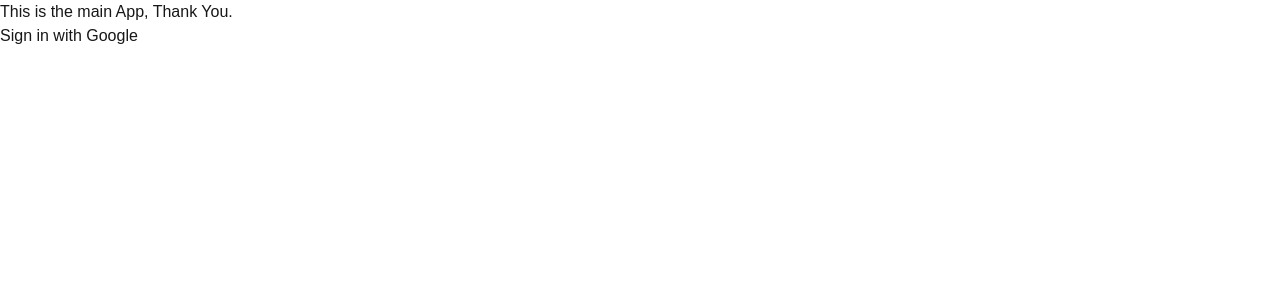
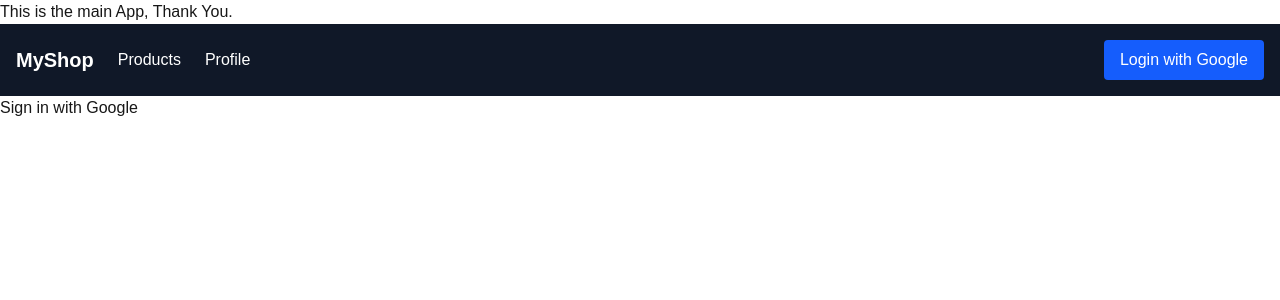
Before and after one commit to sujanpuri/eShop, a Next.js app: page / in a window 1280 px wide. Shown: the top 300 px of the page. Built offline with nearby package versions, Linux system fonts and the light colour scheme; no server answers.

Commit message:
Built Products Showcase Page

```diff
--- /dev/null
+++ b/app/components/Navbar.js
@@ -0,0 +1,44 @@
+"use client";
+
+import Link from "next/link";
+import { useSession, signIn, signOut } from "next-auth/react";
+
+export default function Navbar() {
+  const { data: session, status } = useSession();
+
+  return (
+    <nav className="bg-gray-900 text-white p-4 flex justify-between items-center">
+      <div className="flex items-center space-x-6">
+        <Link href="/" className="text-xl font-bold hover:text-gray-300">
+          MyShop
+        </Link>
+        <Link href="/routes/products" className="hover:text-gray-300">
+          Products
+        </Link>
+        <Link href="/routes/profile" className="hover:text-gray-300">
+          Profile
+        </Link>
+      </div>
+
+      <div>
+        {status === "loading" ? (
+          <p>Loading...</p>
+        ) : session ? (
+          <button
+            onClick={() => signOut()}
+            className="bg-red-600 px-4 py-2 rounded hover:bg-red-700 transition"
+          >
+            Logout
+          </button>
+        ) : (
+          <button
+            onClick={() => signIn("google")}
+            className="bg-blue-600 px-4 py-2 rounded hover:bg-blue-700 transition"
+          >
+            Login with Google
+          </button>
+        )}
+      </div>
+    </nav>
+  );
+}
--- /dev/null
+++ b/app/context/ItemContext.js
@@ -0,0 +1,39 @@
+"use client";
+
+import React, { createContext, useState, useEffect, useContext } from "react";
+
+const ItemContext = createContext();
+
+export function ItemProvider({ children }) {
+  const [items, setItems] = useState(null);
+  const [error, setError] = useState(null);
+
+  useEffect(() => {
+    const timer = setTimeout(async () => {
+      try {
+        const res = await fetch(
+          `${process.env.NEXT_PUBLIC_BACKEND_URL}/api/items`
+        );
+
+        if (!res.ok) throw new Error("Failed to fetch items");
+        const data = await res.json();
+        // console.log("Fetched items:", data);
+        setItems(data);
+      } catch (err) {
+        setError(err.message);
+      }
+    }, 1000);
+
+    return () => clearTimeout(timer);
+  }, []);
+
+  return (
+    <ItemContext.Provider value={{ items, error }}>
+      {children}
+    </ItemContext.Provider>
+  );
+}
+
+export function useItems() {
+  return useContext(ItemContext);
+}
--- a/app/layout.js
+++ b/app/layout.js
@@ -1,6 +1,7 @@
 import "./globals.css";
 import { AuthProvider } from "./provider";
 import { UserProvider } from "./context/userContext";
+import { ItemProvider } from "./context/ItemContext";
 
 export const metadata = {
   title: "My App",
@@ -12,7 +13,9 @@ export default function RootLayout({ children }) {
     <html lang="en">
       <body>
         <AuthProvider>
-          <UserProvider>{children}</UserProvider>
+          <UserProvider>
+            <ItemProvider>{children}</ItemProvider>
+          </UserProvider>
         </AuthProvider>
       </body>
     </html>
--- a/app/page.js
+++ b/app/page.js
@@ -1,11 +1,13 @@
 import React from "react";
 import LoginButton from "./components/LoginButton";
+import Navbar from "./components/Navbar";
 
 const App = () => {
   return (
     <div>
       <div>This is the main App, Thank You.</div>
 
+      <Navbar />
       <LoginButton />
     </div>
   );
--- /dev/null
+++ b/app/routes/products/page.js
@@ -0,0 +1,64 @@
+"use client";
+
+import { useItems } from "@/app/context/ItemContext";
+import Image from "next/image";
+
+export default function ProductPage() {
+  const { items, error } = useItems();
+
+  if (error) return <p className="p-4 text-red-600">Error: {error}</p>;
+
+  if (!items) return <p className="p-4">Loading products in background...</p>;
+
+  // Group products by category
+  const productsByCategory = items.reduce((acc, product) => {
+    const cat = product.category || "Uncategorized";
+    if (!acc[cat]) acc[cat] = [];
+    acc[cat].push(product);
+    return acc;
+  }, {});
+
+  return (
+    <div className="max-w-6xl mx-auto p-6">
+      <h1 className="text-4xl font-bold mb-8">Products</h1>
+
+      {Object.entries(productsByCategory).map(([category, products]) => (
+        <section key={category} className="mb-10">
+          {console.log("products:", products)}
+          <h2 className="text-2xl font-semibold mb-4 border-b border-gray-300 pb-2">
+            {category}
+          </h2>
+
+          <div className="grid grid-cols-1 sm:grid-cols-2 md:grid-cols-3 gap-6">
+            {products.map(({ _id, name, price, image }) => (
+              <div
+                key={_id}
+                className="border rounded-lg p-4 shadow hover:shadow-lg transition"
+              >
+                {/* {console.log("Product:", { _id, name, price, images })} */}
+                {image ? (
+                  <Image
+                    src={image}
+                    alt={name}
+                    width={400}
+                    height={300}
+                    className="w-full h-48 object-cover mb-3 rounded"
+                  />
+                ) : (
+                  <div className="w-full h-48 bg-gray-200 flex items-center justify-center mb-3 rounded">
+                    <span className="text-gray-500">No Image</span>
+                  </div>
+                )}
+
+                <h3 className="text-lg font-medium">{name}</h3>
+                <p className="text-green-600 font-semibold">
+                  Rs. {price?.toFixed(2)}
+                </p>
+              </div>
+            ))}
+          </div>
+        </section>
+      ))}
+    </div>
+  );
+}
--- a/next.config.mjs
+++ b/next.config.mjs
@@ -1,7 +1,7 @@
 /** @type {import('next').NextConfig} */
 const nextConfig = {
   images: {
-    domains: ['lh3.googleusercontent.com'],
+    domains: ['lh3.googleusercontent.com', 'res.cloudinary.com'],
   },
 };
 
```
